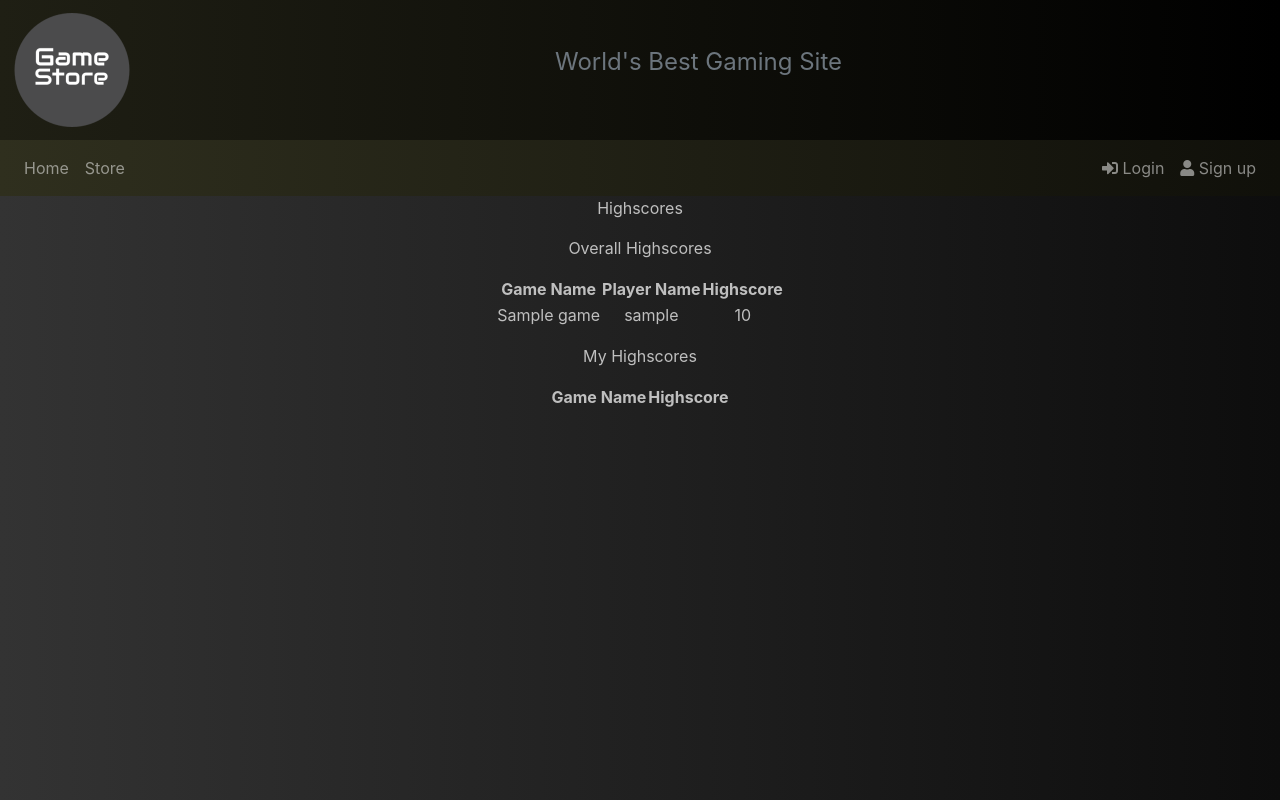
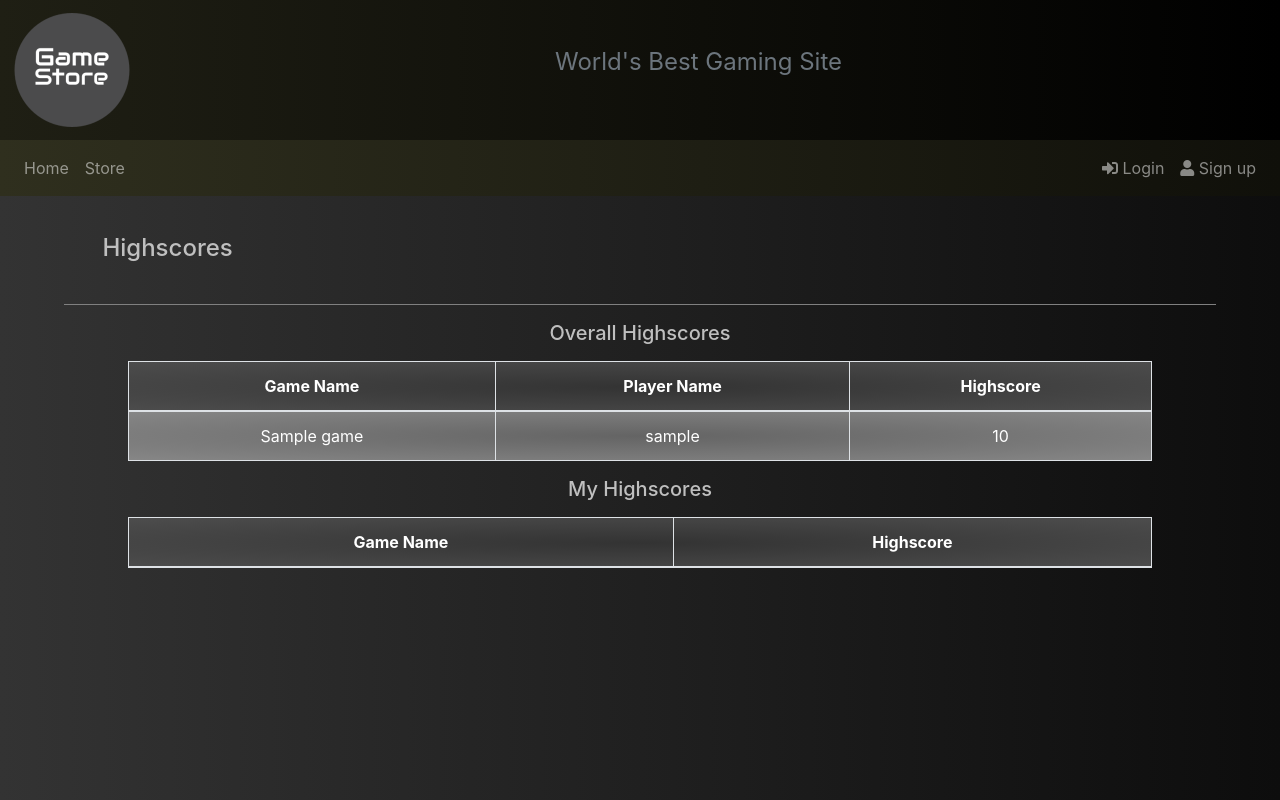
Before and after one commit to LVK-96/WSD-project, a Django app: page /highscores in a window 1280 px wide. Run offline with Django 3.2, Linux system fonts and the light colour scheme; tables that the repository leaves empty hold one stand-in row (values such as "Sample post"); lists and menus that the app fills with data are empty; some libraries are stand-ins or nearby versions.

Commit message:
frontend additions to templates

```diff
--- a/wsd_project/templates/store/highscores.html
+++ b/wsd_project/templates/store/highscores.html
@@ -1,25 +1,44 @@
 {% extends 'base.html' %}
 {% block content %}
-    <p>Highscores</p>
+<h4 id="lib-header">Highscores</h4>
+<hr>
 
-    <p>Overall Highscores</p>
-    <p>
-        <table align="center">
-            <tr> <th>Game Name</th> <th>Player Name</th> <th>Highscore</th> </tr>
+    <h5>Overall Highscores</h5>
+    <table class="table table-bordered mx-auto m-3">
+        <thead style="background-image: radial-gradient(rgb(51, 51, 51), rgb(77, 77, 77)); color: white;">
+            <tr>
+                <th scope="col">Game Name</th>
+                <th scope="col">Player Name</th>
+                <th scope="col">Highscore</th>
+            </tr>
+        </thead>
+        <tbody>
         {% for onescore in bestscores %}
-            <tr><td>{{ onescore.game_name }}</td> <td> {{ onescore.player_name }} </td> <td>{{ onescore.max_score }} </td> </tr>
+            <tr style="background-image: radial-gradient(rgb(100, 100, 100), rgb(135, 135, 135)); color: white;">
+                <td scope="col">{{ onescore.game_name }}</td>
+                <td scope="col"> {{ onescore.player_name }}</td>
+                <td scope="col">{{ onescore.max_score }} </td>
+            </tr>
         {% endfor %}
+        </tbody>
     </table>
-    </p>
-    <p>My Highscores</p>
-    <p>
-        <table align="center">
-            <tr> <th>Game Name</th> <th>Highscore</th> </tr>
+    <h5>My Highscores</h5>
+    <table class="table table-bordered mx-auto m-3">
+        <thead style="background-image: radial-gradient(rgb(51, 51, 51), rgb(77, 77, 77)); color: white;">
+            <tr>
+                <th scope="col">Game Name</th>
+                <th scope="col">Highscore</th>
+            </tr>
+        </thead>
+        <tbody>
         {% for scores in myhighscores %}
-            <tr><td>{{ scores.game.name }}</td> <td>{{ scores.score }} </td> </tr>
+            <tr style="background-image: radial-gradient(rgb(100, 100, 100), rgb(135, 135, 135)); color: white;">
+                <td scope="col">{{ scores.game.name }}</td>
+                <td scope="col">{{ scores.score }}</td>
+            </tr>
         {% endfor %}
+        </tbody>
     </table>
-    </p>
 
 
 {% endblock %}
```
Also changed, not shown: wsd_project/templates/store/cart.html (indentation only). Lines whose indentation alone changed are shown as unchanged.
